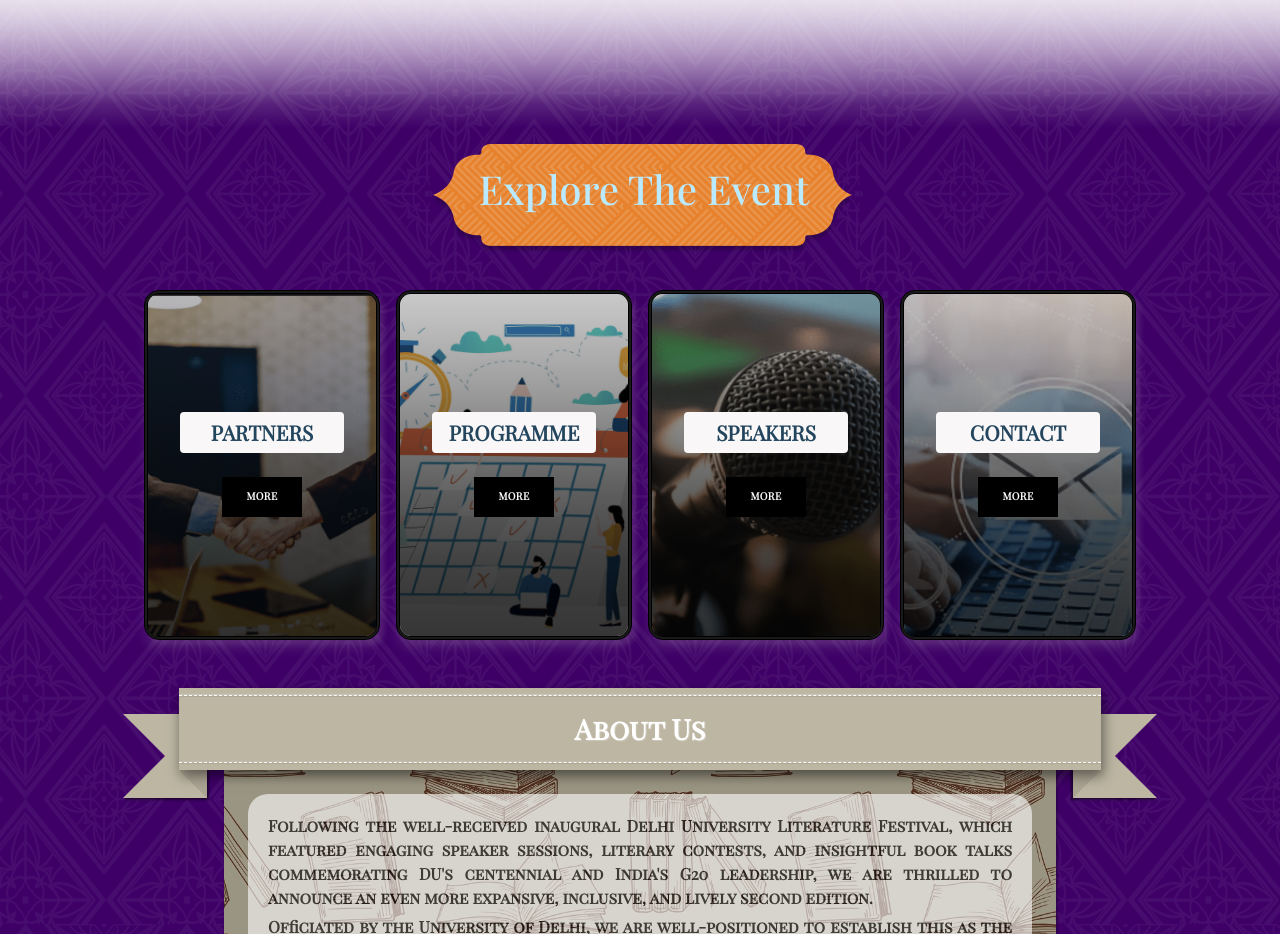
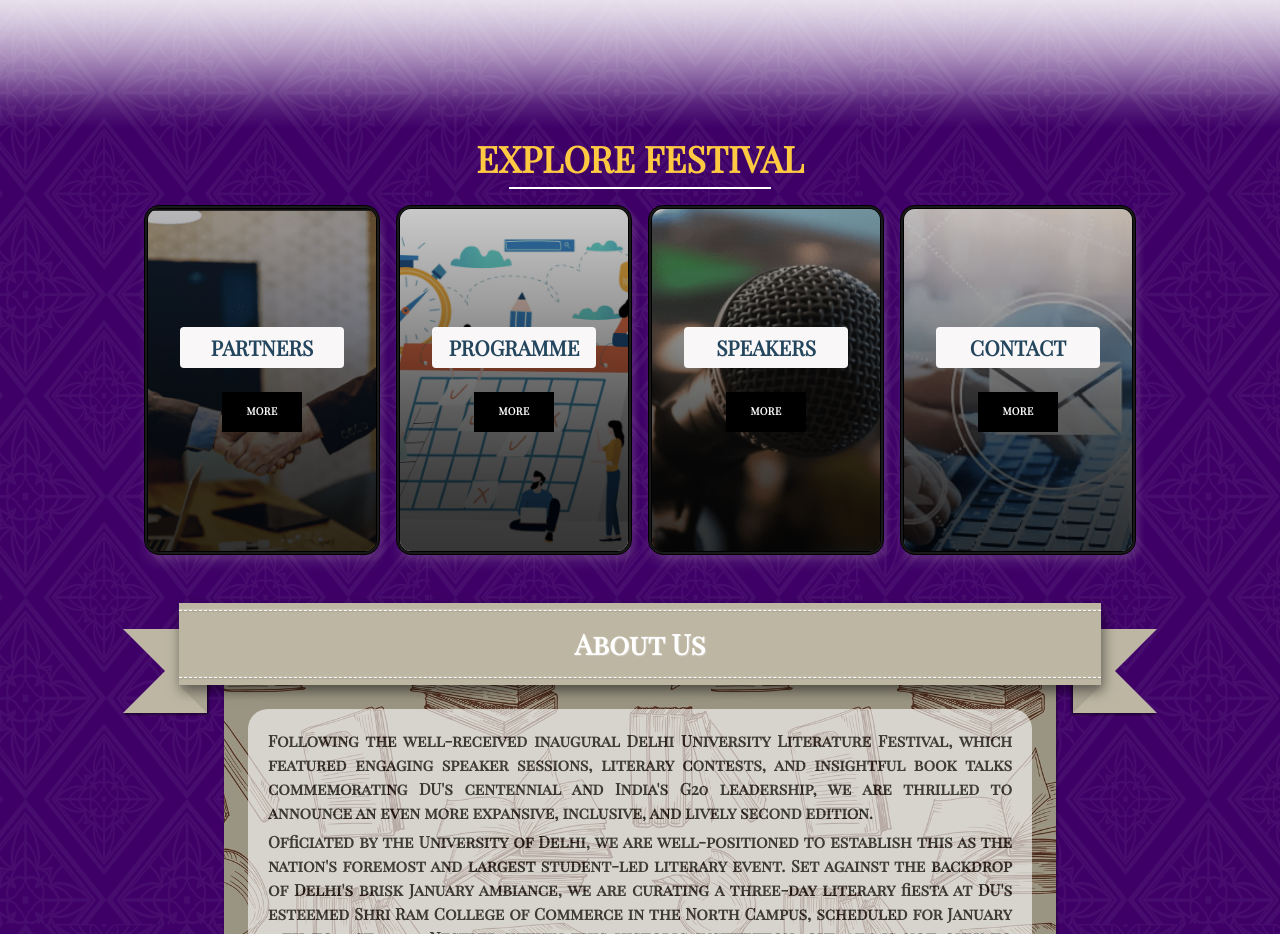
Before and after one commit to mehul1409/DuLitFest, a React (Vite) app: page / in a window 1280 px wide. Shown: the part 940-1874 px from the top of the page. Built offline with nearby package versions, Linux system fonts and the light colour scheme.

Commit message:
created sectionheader

```diff
--- a/src/Components/ExploreCard/ExploreCard.jsx
+++ b/src/Components/ExploreCard/ExploreCard.jsx
@@ -2,6 +2,7 @@
 import { Link } from "react-router-dom";
 import { motion } from "framer-motion";
 import vector from './vector.png'
+import SectionHeader from "../SectionHeader/SectionHeader";
 
 const ExploreCard = () => {
   return (
@@ -12,7 +13,9 @@
         transition={{ duration: 1.5, delay: 0.3 }}
         viewport={{ once: true }}
         className="Exploreheading"
-      ><img src={vector} alt="image" className="backii backii1" />
+      >
+        {/* <img src={vector} alt="image" className="backii backii1" /> */}
+        <SectionHeader text="EXPLORE FESTIVAL" />
         {/* <h1 className="headexp">Explore the Event</h1> */}
       </motion.div>
       <motion.main
--- /dev/null
+++ b/src/Components/SectionHeader/SectionHeader.jsx
@@ -0,0 +1,13 @@
+import './SectionHeader.scss'
+const SectionHeader = (props) => {
+    return (
+        <div className="SectionHeaderMain">
+            <div className='SectionHeader_text'>
+                <div className='SectionHeader_text_text-content'>{props.text}</div>
+                <div className='sectionHeaderUnderline'></div>
+            </div>
+
+        </div>
+    )
+}
+export default SectionHeader
--- /dev/null
+++ b/src/Components/SectionHeader/SectionHeader.scss
@@ -0,0 +1,41 @@
+.teSectionHeaderMainxt {
+    // height: 43px;
+    width: 100%;
+    // margin-bottom: 2%;
+    display: flex;
+    justify-content: center;
+    flex-direction: column;
+    align-items: center;
+    margin-bottom: 3%;
+}
+
+.SectionHeader_text {
+    width: fit-content;
+    display: flex;
+    justify-content: center;
+    flex-direction: column;
+    align-items: center;
+}
+
+.SectionHeader_text_text-content {
+    color: #ffca42;
+    // font-family: "Playfair Display SC-Bold", Helvetica;
+    font-size: 36px;
+    font-weight: 700;
+    // letter-spacing: 0;
+    line-height: normal;
+    text-align: center;
+    // border-bottom: 2px solid #000;
+    /* You can adjust the thickness and color */
+    // display: inline-block;
+    /* Ensures the border only covers the text width */
+    padding-bottom: 5px;
+
+}
+
+.sectionHeaderUnderline {
+    background-color: white;
+    width: 80%;
+    height: 2px;
+    // border: 1px solid white;
+}
```
